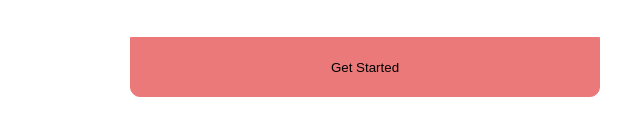
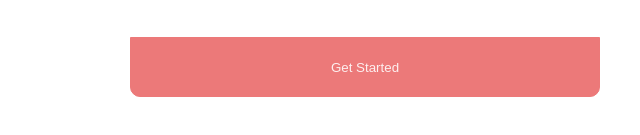
Before and after one commit to hgghgghgghgg/homework, a plain HTML site: page index.html in a window 1280 px wide. Shown: the part 469-604 px from the top of the page, 640-1280 px from the left. Drawn offline with Linux system fonts and the light colour scheme.

Commit message:
end header, but have bugs

```diff
--- a/style.css
+++ b/style.css
@@ -216,6 +216,7 @@ table {
     height: 60px;
     background-color: #ec7979;
     border: 1px solid #ec7979;
+    color: #fdefef;
     border-bottom-left-radius: 10px;
     border-bottom-right-radius: 10px;
     margin-top: 40px;
```
